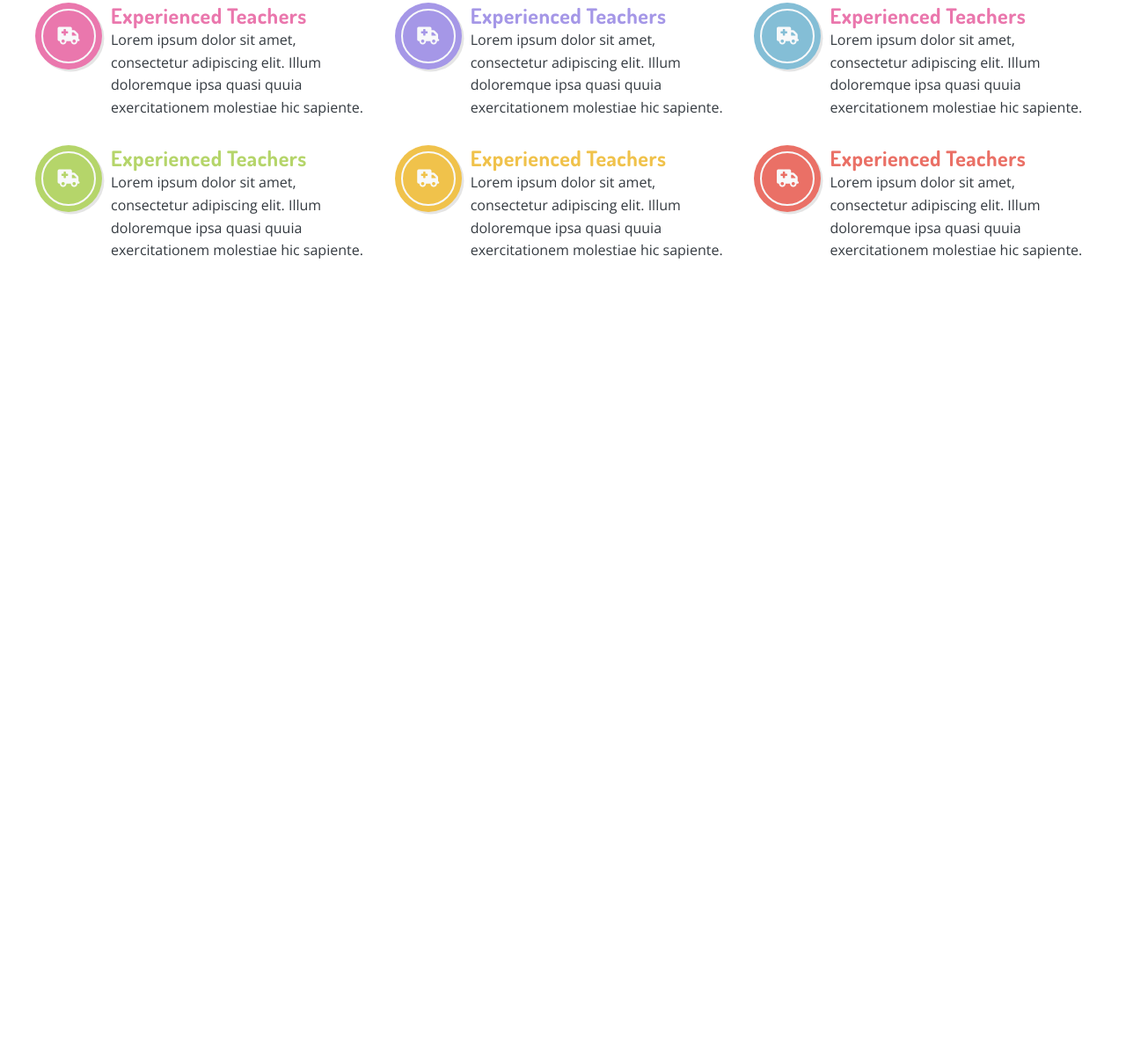
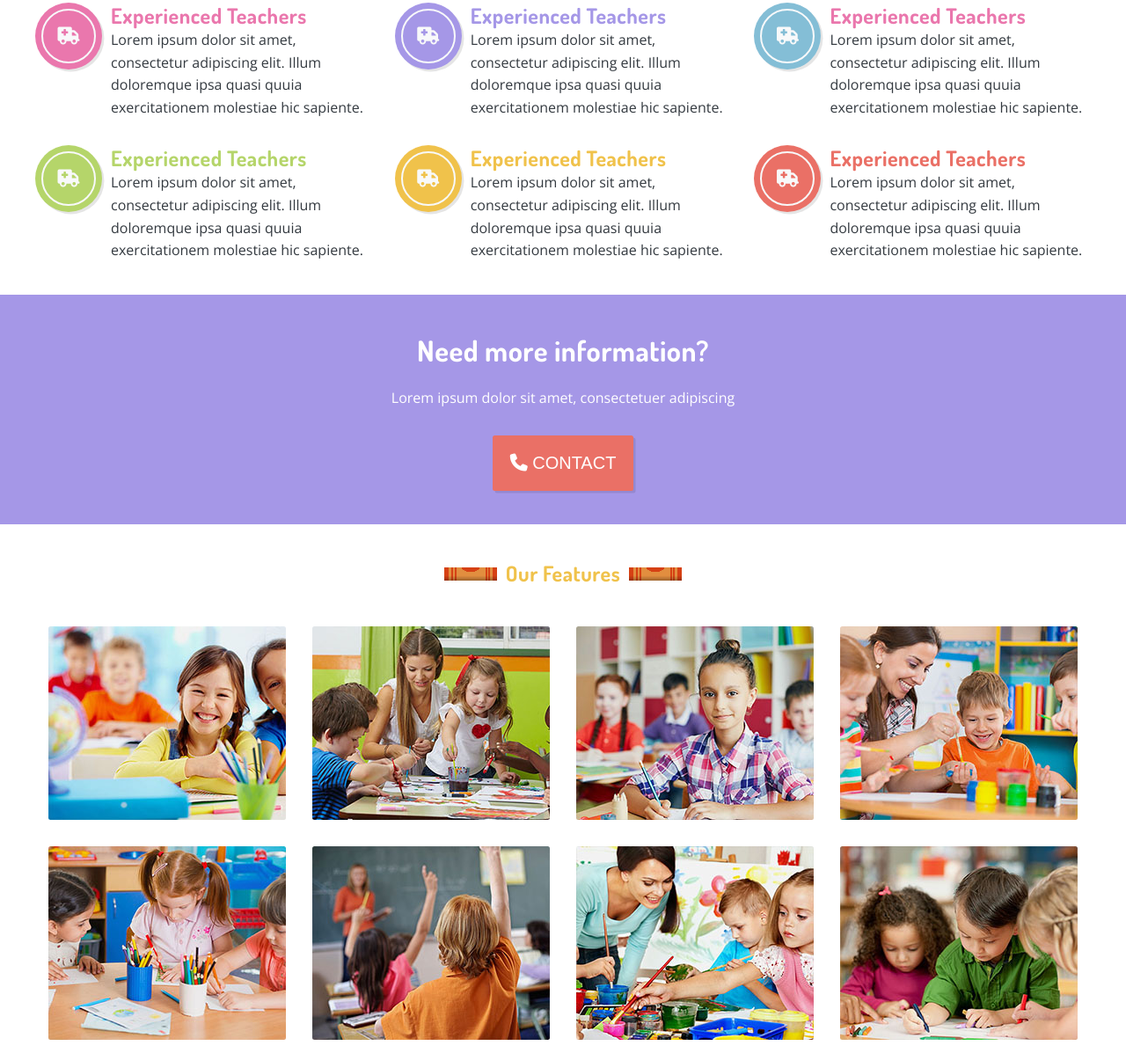
Before and after one commit to SimpeltDjur/School, a plain HTML site: page index.html in a window 1280 px wide. Shown: the part 690-1887 px from the top of the page at 88% size. Before the commit the page ends 1025 px from the top, so only its background shows below. Drawn offline with nearby package versions, Linux system fonts and the light colour scheme.

Commit message:
Image Gallery (08-01)

```diff
--- a/css/crayon.css
+++ b/css/crayon.css
@@ -28,7 +28,7 @@
     /* Vertical liner left side */
     linear-gradient(to right,
       transparent 14%, var(--crayon-line-color) 14%,
-      var(--crayon-line-color) 23%, transparent 23%
+      var(--crayon-line-color) 17%, transparent 17%
     ),
 
     linear-gradient(to right,
--- a/css/layout.css
+++ b/css/layout.css
@@ -21,6 +21,8 @@
  **************/
  .mr-auto, .mx-auto { margin-right: auto;}
  .ml-auto, .mx-auto { margin-left: auto;}
+
+ .mg-6 { margin: var(--distance-6);}
 
  .mt-0, .my-0 { margin-top: var(--distance-0);}
  .mb-0, .my-0 { margin-bottom: var(--distance-0);}
@@ -68,6 +70,7 @@
 ******************/
 .text-decoration-none { text-decoration: none;}
 .text-center { text-align: center;}
+.text-upercase {text-transform: uppercase;}
 
 .text-size-xxs { font-size: var(--display-xxs);}
 .text-size-xs { font-size: var(--display-xs);}
@@ -110,6 +113,7 @@ nav div a:not(:first-child) { margin-left: var(--distance-12);}
 .border-radious {border-radius: var(--border-radius-sm);}
 .border-bottom-xs {border-bottom: var(--border-xs);}
 .border-sm { border: var(--border-sm);}
+.border-transparent { border: var(--border-transparent);}
 
 
 /*******************
--- a/index.html
+++ b/index.html
@@ -44,7 +44,7 @@
                     <span class="text-info mt-4 lh-sm">Home</span>
                 </a>
                 <a href="#" class="d-flex flex-column align-items-center text-decoration-none">
-                    <div class="d-flex align-items-center justify-content-between bg-cozy p-4 circle shadow-sm">
+                    <div class="d-flex align-items-center  bg-cozy p-4 justify-content-between circle shadow-sm">
                         <i class="fa fa-store text-white"></i>
                     </div>
                     <span class="text-cozy mt-4 lh-sm">Store</span>
@@ -255,5 +255,40 @@
         </div>
     </section>
 
+    <section class="p-15 bg-primary">
+        <div class="d-flex flex-column justify-content-center align-items-center text-white">
+            <h1 class="mb-6">Need more information?</h1>
+            <div class="mb-12">Lorem ipsum dolor sit amet, consectetuer adipiscing</div>
+            <button class="btn-danger text-white p-8 text-size-lg text-upercase border-transparent shadow-lg border-radious">
+                <i class="fa fa-phone"></i>
+                Contact
+            </button>
+        </div>
+    </section>
+
+    <!-- Image Gallery Heading  -->
+    <section class="d-flex justify-content-center align-items-center mt-15 mb-10">
+        <div class="crayon" style="--crayon-color: #d64114; --crayon-paper-color: #e28e3f; --crayon-line-color:var(--crayon-color) "></div>
+        <h2 class="mx-4 text-warning">Our Features</h2>
+        <div class="crayon" style="--crayon-color: #d64114; --crayon-paper-color: #e28e3f; --crayon-line-color:var(--crayon-color) "></div>
+    </section>
+
+    <!-- Image Gallery -->
+    <section class="d-flex justify-content-center align-items-center">
+        <!-- Images -->
+        <div class="d-flex flex-wrap justify-content-center max-width">
+            <img src="Images\images\gallery\gallery-img1.jpg" class="border-radious mg-6" alt="Image of children at school">
+            <img src="Images\images\gallery\gallery-img2.jpg" class="border-radious mg-6" alt="Image of children at school">
+            <img src="Images\images\gallery\gallery-img3.jpg" class="border-radious mg-6" alt="Image of children at school">
+            <img src="Images\images\gallery\gallery-img4.jpg" class="border-radious mg-6" alt="Image of children at school">
+            <img src="Images\images\gallery\gallery-img5.jpg" class="border-radious mg-6" alt="Image of children at school">
+            <img src="Images\images\gallery\gallery-img6.jpg" class="border-radious mg-6" alt="Image of children at school">
+            <img src="Images\images\gallery\gallery-img7.jpg" class="border-radious mg-6" alt="Image of children at school">
+            <img src="Images\images\gallery\gallery-img8.jpg" class="border-radious mg-6" alt="Image of children at school">
+
+        </div>
+
+    </section>
+
 </body>
 </html>
```
